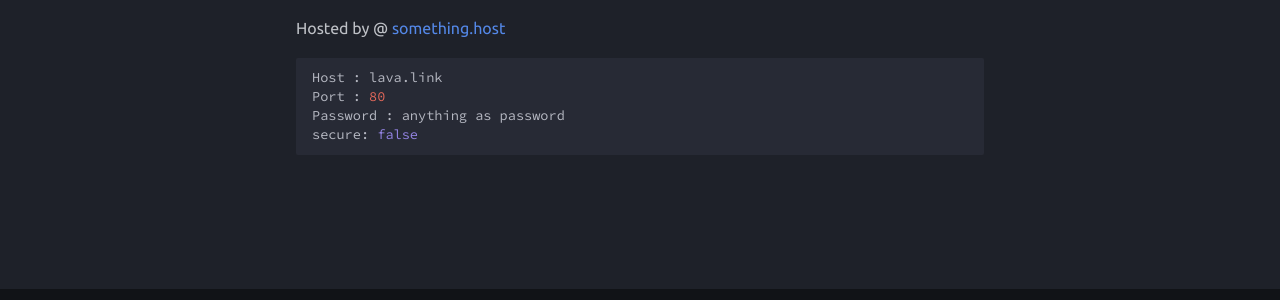
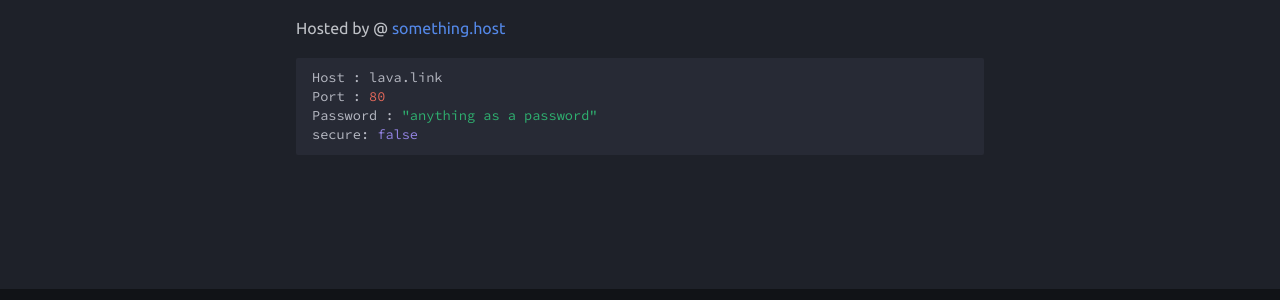
Before and after one commit to DarrenOfficial/lavalink-list, an MkDocs documentation site: the page built from docs/NoSSL/lavalink-without-ssl.md, in a window 1280 px wide. Shown: the part 547-847 px from the top of the page. Built offline with MkDocs 1.6.1 and Material for MkDocs 9.7.7, drawn with Linux system fonts in a browser that asks for light colours; comment, search, counter and statistics services are not loaded.

````diff
--- a/docs/NoSSL/lavalink-without-ssl.md
+++ b/docs/NoSSL/lavalink-without-ssl.md
@@ -18,6 +18,6 @@ Hosted by @ [something.host](https://support.something.host/en/article/lavalink-
 ```bash
 Host : lava.link
 Port : 80
-Password : anything as password
+Password : "anything as a password"
 secure: false
 ```
````
